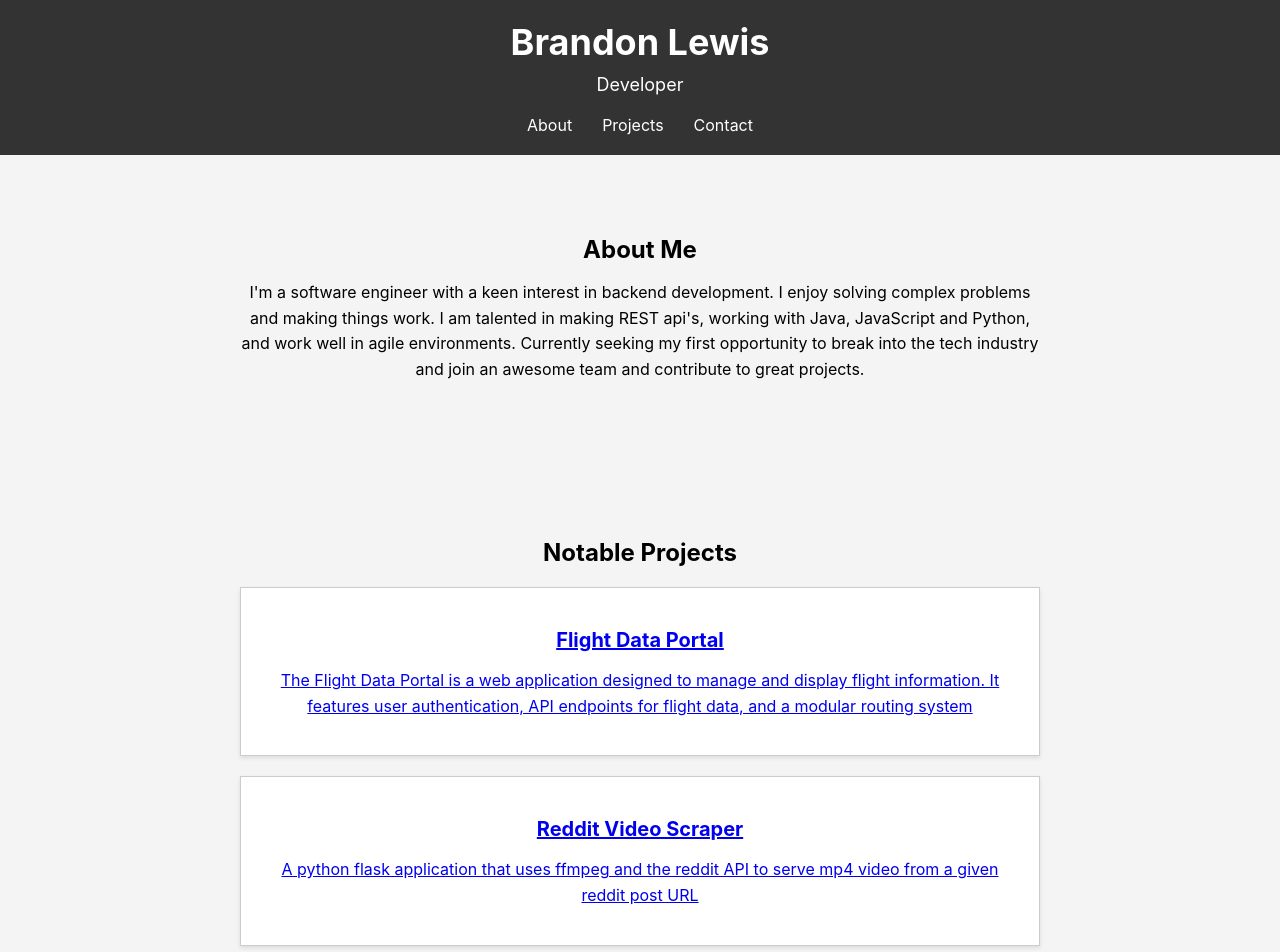
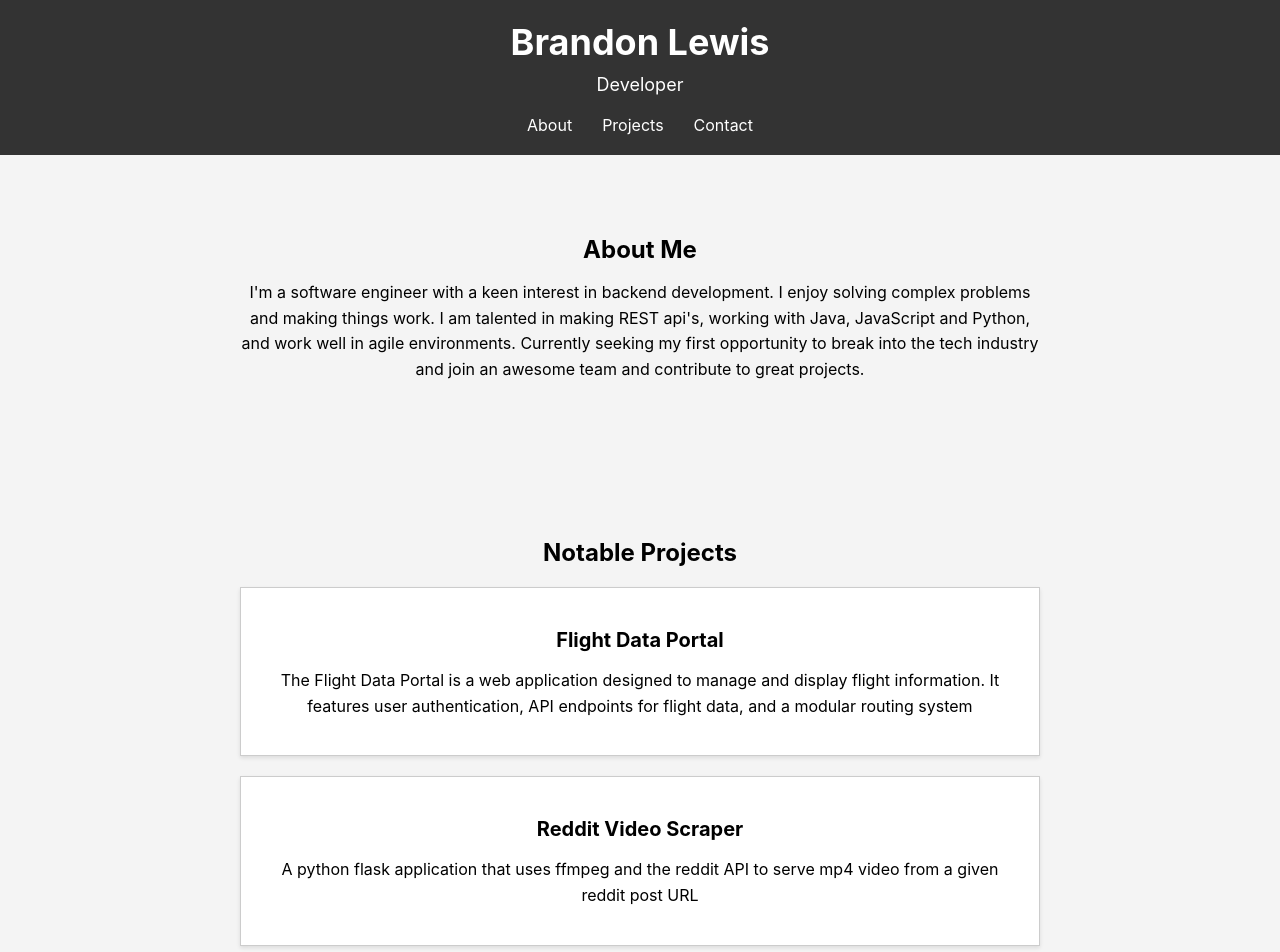
Before and after one commit to BLewis-Keyin/BLewis-Portfolio, a React (Create React App) app: page / in a window 1280 px wide. Shown: the top 952 px of the page. Built offline with nearby package versions, Linux system fonts and the light colour scheme; no server answers.

Commit message:
Portfolio Update 3/13/2024
fixed some CSS and linking to projects

```diff
--- a/src/App.css
+++ b/src/App.css
@@ -139,6 +139,16 @@ body {
     line-height: 1.6;
 }
 
+.projects a {
+    text-decoration: none;
+}
+
+.projects a, .projects a :visited, .projects a :active {
+    color: inherit;
+    text-decoration: none;
+}
+
+
 
 /* GitHub Repositories*/
 
--- a/src/components/projects.js
+++ b/src/components/projects.js
@@ -6,20 +6,20 @@ function Projects() {
         <section className="projects" id="projects">
             <div className="projects-content">
                 <h2>Notable Projects</h2>
-                <a href='https://github.com/BLewis-Keyin/Flight-Data-Portal'>
-                    <div className="project" >
+
+                <div className="project" ><a href='https://github.com/BLewis-Keyin/Flight-Data-Portal'>
                     <h3>Flight Data Portal</h3>
                     <p>
                         The Flight Data Portal is a web application designed to manage and display flight information. It features user authentication, API endpoints for flight data, and a modular routing system
                     </p>
-                    </div></a>
-                <a href='https://github.com/BLewis-Keyin/RedditVideoScraper'><div className="project" >
+                </a></div>
+                <div className="project" ><a href='https://github.com/BLewis-Keyin/RedditVideoScraper'>
                     <h3>Reddit Video Scraper</h3>
                     <p>
                         A python flask application that uses ffmpeg and the reddit API to serve mp4 video from a given reddit post URL
                     </p>
-                </div></a>
-            </div>
+                </a>
+            </div></div>
         </section>
     );
 }
```
